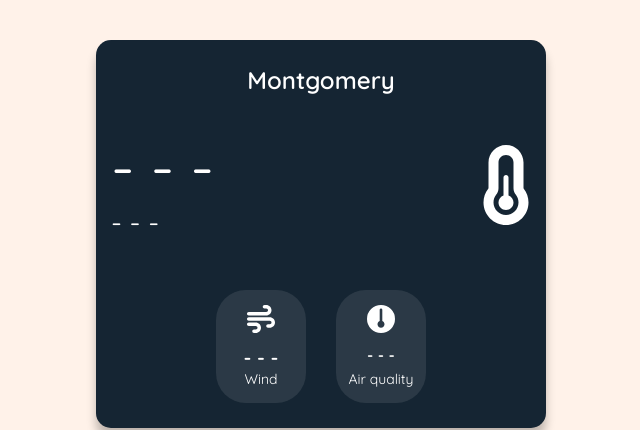
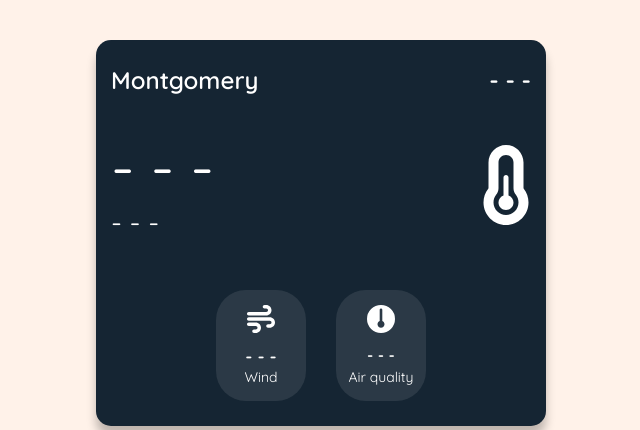
Before and after one commit to a-flowers-a/weather-app, a React (Create React App) app: page / in a window 1280 px wide. Shown: the top 430 px of the page, without its empty margins (319-959 px from the left). Built offline with nearby package versions, Linux system fonts and the light colour scheme; no server answers.

Commit message:
add dayjs library to format dates in DayWidget, DataIcon and WeatherCard components

```diff
--- a/package.json
+++ b/package.json
@@ -14,6 +14,7 @@
     "@types/react": "^18.2.31",
     "@types/react-dom": "^18.2.14",
     "axios": "^1.5.1",
+    "dayjs": "^1.11.10",
     "react": "^18.2.0",
     "react-dom": "^18.2.0",
     "react-scripts": "5.0.1",
--- a/src/components/atoms/DayWidget/index.tsx
+++ b/src/components/atoms/DayWidget/index.tsx
@@ -1,9 +1,11 @@
+import dayjs from "dayjs";
 import { FontAwesomeIcon } from "@fortawesome/react-fontawesome";
 import { faTemperatureHalf } from "@fortawesome/free-solid-svg-icons";
 //Types & COnsts
 import { DayWidgetProps } from "./types";
 import { MainWeatherCondition } from "../../../types/weather";
 import { IconMap } from "../../../constants/weather";
+import { WeekdayMap } from "../../../constants/dates";
 //Styles
 import "./styles.scss";
 
@@ -14,6 +16,9 @@ function DayWidget({ current, forecast, handleOnClick }: DayWidgetProps) {
   const mainWeatherDesc = forecast?.main || ("" as MainWeatherCondition);
   const iconName = IconMap.get(mainWeatherDesc) || faTemperatureHalf;
   const colorStyle = current ? "current" : "normal";
+  const weekDayIndex = forecast?.dt ? dayjs.unix(forecast.dt).day() : -1;
+  const weekdayName = WeekdayMap.get(weekDayIndex) || "- - -";
+
   return (
     <button
       onClick={handleOnClick}
@@ -21,7 +26,7 @@ function DayWidget({ current, forecast, handleOnClick }: DayWidgetProps) {
     >
       <span className="day-widget__temp">{temperature}</span>
       <FontAwesomeIcon className="day-widget__icon" icon={iconName} />
-      <span className="day-widget__day">Wed</span>
+      <span className="day-widget__day">{weekdayName}</span>
     </button>
   );
 }
--- a/src/components/molecules/DataIcon/styles.scss
+++ b/src/components/molecules/DataIcon/styles.scss
@@ -19,7 +19,7 @@
 
   &__data{
     font-weight: 600;
-    font-size: 20px;
+    font-size: 18px;
   }
 
   &__description{
--- a/src/components/molecules/WeatherCard/index.tsx
+++ b/src/components/molecules/WeatherCard/index.tsx
@@ -1,3 +1,4 @@
+import dayjs from "dayjs";
 import { FontAwesomeIcon } from "@fortawesome/react-fontawesome";
 import {
   faGaugeSimple,
@@ -10,6 +11,7 @@ import DataIcon from "../DataIcon";
 import { WeatherCardProps } from "./types";
 import { AirQualityName, IconMap } from "../../../constants/weather";
 import { MainWeatherCondition } from "../../../types/weather";
+import { DayMonthFormat } from "../../../constants/dates";
 //Styles
 import "./styles.scss";
 
@@ -17,16 +19,22 @@ function WeatherCard({ city, pollution, forecast }: WeatherCardProps) {
   const temperature = forecast?.temperature
     ? `${Math.round(forecast.temperature)}°`
     : "- - -";
-  const windSpeed = forecast?.wind ? `${Math.round(forecast?.wind)}` : "- - -";
+  const windSpeed = forecast?.wind
+    ? `${Math.round(forecast?.wind)} Km/h`
+    : "- - -";
   const airQualityIndex = pollution?.main?.aqi || -1;
   const airQualityDesc = AirQualityName.get(airQualityIndex) || "- - -";
   const mainWeatherDesc = forecast?.main || ("" as MainWeatherCondition);
   const iconName = IconMap.get(mainWeatherDesc) || faTemperatureHalf;
+  const date = forecast?.dt
+    ? dayjs.unix(forecast.dt).format(DayMonthFormat)
+    : "- - -";
 
   return (
     <div className="weather-card">
       <div className="weather-card__header">
         <span>{city}</span>
+        <span>{date}</span>
       </div>
       <div className="weather-card__main-container">
         <div className="weather-card__temp-container">
--- a/src/components/molecules/WeatherCard/styles.scss
+++ b/src/components/molecules/WeatherCard/styles.scss
@@ -13,7 +13,7 @@
 
   &__header{
     display: flex;
-    justify-content: center;
+    justify-content: space-between;
     font-size: 24px;
     font-weight: 600;
     margin-bottom: 35px;
--- /dev/null
+++ b/src/constants/dates.ts
@@ -0,0 +1,10 @@
+export const DayMonthFormat = "D MMM";
+export const WeekdayMap = new Map<number, string>([
+  [0, "Mon"],
+  [1, "Tue"],
+  [2, "Wed"],
+  [3, "Thu"],
+  [4, "Fri"],
+  [5, "Sat"],
+  [6, "Sun"],
+]);
--- a/src/exampleData/weather.ts
+++ b/src/exampleData/weather.ts
@@ -122,6 +122,7 @@ export const ShortForeCastList: ForecastListItem[] = [
 
 export const VisibleDataList: VisibleData[] = [
   {
+    dt: 1697922000,
     temperature: 26.59,
     main: MainWeatherCondition.Clouds,
     description: "broken clouds",
@@ -129,6 +130,7 @@ export const VisibleDataList: VisibleData[] = [
     chanceOfRain: 0.17,
   },
   {
+    dt: 1697932800,
     temperature: 25.22,
     main: MainWeatherCondition.Rain,
     description: "light rain",
@@ -136,6 +138,7 @@ export const VisibleDataList: VisibleData[] = [
     chanceOfRain: 0.31,
   },
   {
+    dt: 1697943600,
     temperature: 21.46,
     main: MainWeatherCondition.Clouds,
     description: "overcast clouds",
@@ -143,6 +146,7 @@ export const VisibleDataList: VisibleData[] = [
     chanceOfRain: 0.13,
   },
   {
+    dt: 1697954400,
     temperature: 17.57,
     main: MainWeatherCondition.Clouds,
     description: "overcast clouds",
--- a/src/helpers/utils.ts
+++ b/src/helpers/utils.ts
@@ -11,6 +11,7 @@ export function createVisDataStruct(list: ForecastListItem[]): VisibleData[] {
   const visibleDataList: VisibleData[] = [];
   list.forEach((forecast) => {
     visibleDataList.push({
+      dt: forecast.dt,
       temperature: forecast.main.temp,
       main: forecast.weather[0].main,
       description: forecast.weather[0].description,
--- a/src/types/weather.ts
+++ b/src/types/weather.ts
@@ -53,6 +53,8 @@ export interface ForecastResponse {
 }
 
 export interface VisibleData {
+  /**Date time unix format*/
+  dt: number;
   /**Temperature */
   temperature: number;
   /**String description for the weather */
```
Also changed, not shown: 1 other file (tests, documents, lock files or other folders).
